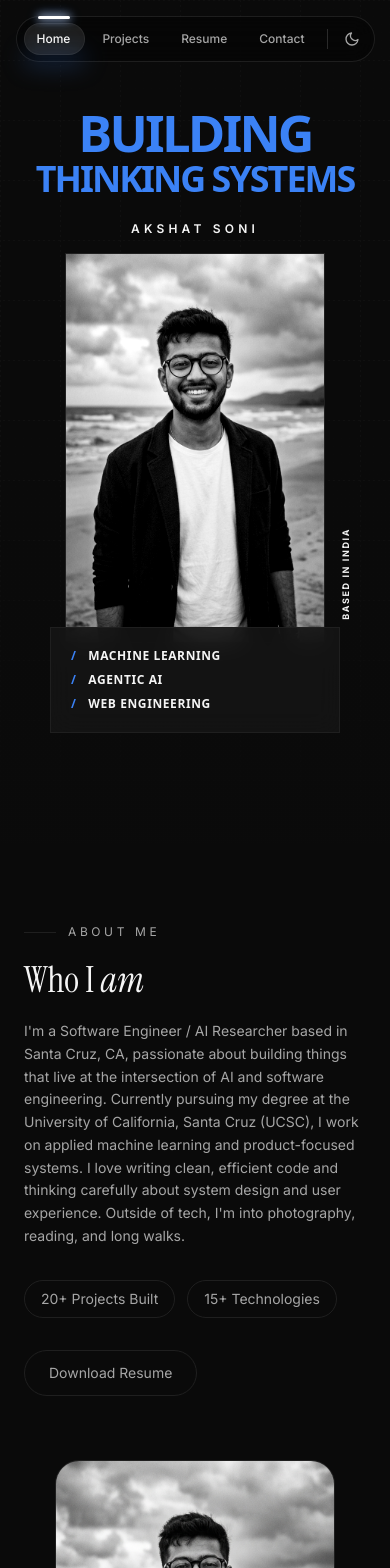
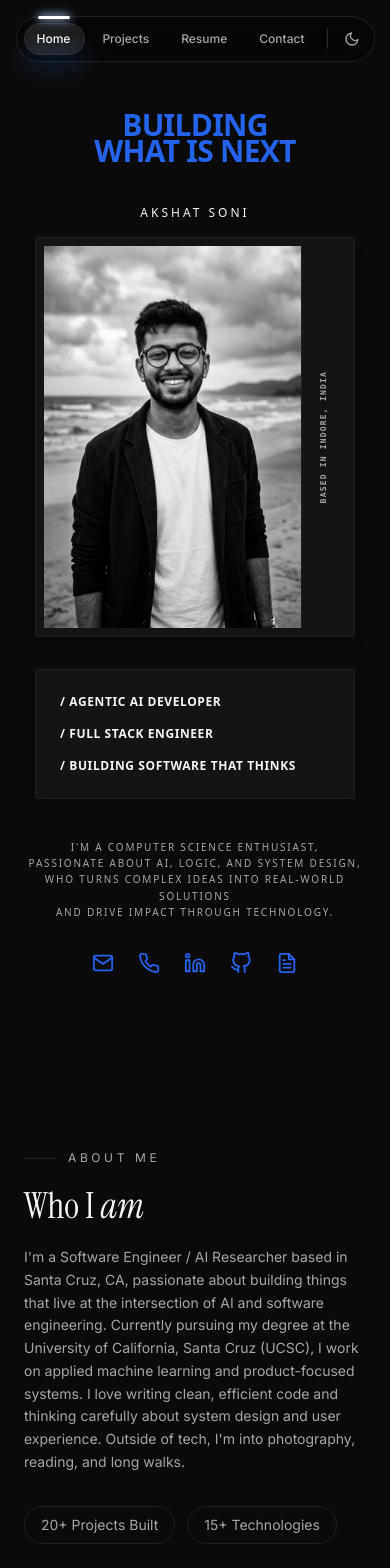
Before and after one commit to akshatsoni27/portfolio, a React (Vite) app: page / in a window 390 px wide. Shown: the top 1568 px of the page. Built offline with nearby package versions, Linux system fonts and the light colour scheme; the HTML template or start-up script is replaced by a standard one.

Commit message:
feat: add responsive HeroSection component with motion animations and social links

```diff
--- a/src/sections/HeroSection.tsx
+++ b/src/sections/HeroSection.tsx
@@ -1,123 +1,194 @@
-import { useEffect, useRef } from 'react'
-import { gsap } from 'gsap'
+import { motion } from 'framer-motion'
+
+// Configuration for Rajat Maheshwari portfolio content (exactly as shown in reference photos)
+const HERO_CONTENT = {
+  heading: ['BUILDING', 'What is next'],
+  name: 'Akshat Soni',
+  location: 'BASED IN Indore, India',
+  skills: [
+    '/ AGENTIC AI DEVELOPER',
+    '/ FULL STACK ENGINEER',
+    '/ BUILDING SOFTWARE THAT THINKS'
+  ],
+  description: [
+    "I'M A COMPUTER SCIENCE ENTHUSIAST,",
+    "PASSIONATE ABOUT AI, LOGIC, AND SYSTEM DESIGN,",
+    "WHO TURNS COMPLEX IDEAS INTO REAL-WORLD SOLUTIONS",
+    "AND DRIVE IMPACT THROUGH TECHNOLOGY."
+  ],
+  socials: [
+    {
+      type: 'email',
+      href: 'mailto:rajat@example.com', // Replace with user's email if needed
+      icon: (
+        <svg viewBox="0 0 24 24" width="22" height="22" stroke="currentColor" strokeWidth="2" fill="none" strokeLinecap="round" strokeLinejoin="round">
+          <path d="M4 4h16c1.1 0 2 .9 2 2v12c0 1.1-.9 2-2 2H4c-1.1 0-2-.9-2-2V6c0-1.1.9-2 2-2z"/>
+          <polyline points="22,6 12,13 2,6"/>
+        </svg>
+      )
+    },
+    {
+      type: 'phone',
+      href: 'tel:+1234567890', // Replace with user's phone if needed
+      icon: (
+        <svg viewBox="0 0 24 24" width="22" height="22" stroke="currentColor" strokeWidth="2" fill="none" strokeLinecap="round" strokeLinejoin="round">
+          <path d="M22 16.92v3a2 2 0 0 1-2.18 2 19.79 19.79 0 0 1-8.63-3.07 19.5 19.5 0 0 1-6-6 19.79 19.79 0 0 1-3.07-8.67A2 2 0 0 1 4.11 2h3a2 2 0 0 1 2 1.72 12.84 12.84 0 0 0 .7 2.81 2 2 0 0 1-.45 2.11L8.09 9.91a16 16 0 0 0 6 6l1.27-1.27a2 2 0 0 1 2.11-.45 12.84 12.84 0 0 0 2.81.7A2 2 0 0 1 22 16.92z"/>
+        </svg>
+      )
+    },
+    {
+      type: 'linkedin',
+      href: 'https://linkedin.com/in/rajat-maheshwari', // Replace with user's linkedin if needed
+      icon: (
+        <svg viewBox="0 0 24 24" width="22" height="22" stroke="currentColor" strokeWidth="2" fill="none" strokeLinecap="round" strokeLinejoin="round">
+          <path d="M16 8a6 6 0 0 1 6 6v7h-4v-7a2 2 0 0 0-2-2 2 2 0 0 0-2 2v7h-4v-7a6 6 0 0 1 6-6z"/>
+          <rect x="2" y="9" width="4" height="12"/>
+          <circle cx="4" cy="4" r="2"/>
+        </svg>
+      )
+    },
+    {
+      type: 'github',
+      href: 'https://github.com/rajat-maheshwari', // Replace with user's github if needed
+      icon: (
+        <svg viewBox="0 0 24 24" width="22" height="22" stroke="currentColor" strokeWidth="2" fill="none" strokeLinecap="round" strokeLinejoin="round">
+          <path d="M9 19c-5 1.5-5-2.5-7-3m14 6v-3.87a3.37 3.37 0 0 0-.94-2.61c3.14-.35 6.44-1.54 6.44-7A5.44 5.44 0 0 0 20 4.77 5.07 5.07 0 0 0 19.91 1S18.73.65 16 2.48a13.38 13.38 0 0 0-7 0C6.27.65 5.09 1 5.09 1A5.07 5.07 0 0 0 5 4.77a5.44 5.44 0 0 0-1.5 3.78c0 5.42 3.3 6.61 6.44 7A3.37 3.37 0 0 0 9 18.13V22"/>
+        </svg>
+      )
+    },
+    {
+      type: 'resume',
+      href: '/resume.pdf', // Replace with user's resume path if needed
+      icon: (
+        <svg viewBox="0 0 24 24" width="22" height="22" stroke="currentColor" strokeWidth="2" fill="none" strokeLinecap="round" strokeLinejoin="round">
+          <path d="M14 2H6a2 2 0 0 0-2 2v16a2 2 0 0 0 2 2h12a2 2 0 0 0 2-2V8z"/>
+          <polyline points="14,2 14,8 20,8"/>
+          <line x1="16" y1="13" x2="8" y2="13"/>
+          <line x1="16" y1="17" x2="8" y2="17"/>
+          <polyline points="10,9 9,9 8,9"/>
+        </svg>
+      )
+    }
+  ]
+}
 
 export default function HeroSection() {
-  const sectionRef = useRef<HTMLElement>(null)
+  // Staggered load animation variants
+  const containerVariants = {
+    hidden: { opacity: 0 },
+    visible: {
+      opacity: 1,
+      transition: {
+        staggerChildren: 0.15,
+        delayChildren: 0.1
+      }
+    }
+  }
 
-  useEffect(() => {
-    const ctx = gsap.context(() => {
-      const tl = gsap.timeline({ delay: 0.1 })
-
-      tl.fromTo('.grid-bg', { opacity: 0 }, { opacity: 1, duration: 1.2, ease: 'power2.out' }, 0)
-      tl.fromTo('.hero-title-1', { opacity: 0, y: 70 }, { opacity: 1, y: 0, duration: 1.1, ease: 'power4.out' }, 0.15)
-      tl.fromTo('.hero-title-2', { opacity: 0, y: 70 }, { opacity: 1, y: 0, duration: 1.1, ease: 'power4.out' }, 0.28)
-      tl.fromTo('.photo-card', { opacity: 0, scale: 0.96, y: 35 }, { opacity: 1, scale: 1, y: 0, duration: 1.1, ease: 'power3.out' }, 0.42)
-      tl.fromTo('.roles-box', { opacity: 0, x: -25 }, { opacity: 1, x: 0, duration: 0.9, ease: 'power3.out' }, 0.58)
-      tl.fromTo('.detail-fade', { opacity: 0, filter: 'blur(4px)' }, { opacity: 1, filter: 'blur(0px)', duration: 0.7, stagger: 0.08 }, 0.72)
-    }, sectionRef)
-
-    return () => ctx.revert()
-  }, [])
+  const fadeUpVariants = {
+    hidden: { opacity: 0, y: 30 },
+    visible: {
+      opacity: 1,
+      y: 0,
+      transition: { duration: 0.8, ease: [0.16, 1, 0.3, 1] }
+    }
+  }
 
   return (
-    <section
-      ref={sectionRef}
-      className="relative min-h-screen w-full overflow-hidden bg-bg pt-20 md:pt-24"
-    >
-      <div className="grid-bg absolute inset-0 pointer-events-none opacity-40 dark:opacity-[0.45]" />
-      <div className="absolute inset-0 bg-gradient-to-b from-bg/5 via-transparent to-bg pointer-events-none" />
+    <section className="relative min-h-screen w-full bg-bg text-text-primary flex flex-col justify-start pt-28 pb-16 overflow-y-auto transition-colors duration-300">
+      {/* Background decoration grid */}
+      <div className="absolute inset-0 grid-bg opacity-40 pointer-events-none -z-10" />
 
-      <div className="relative z-10 mx-auto min-h-[calc(100vh-5rem)] w-full max-w-[1536px] px-5 sm:px-8 md:px-12 lg:px-16 xl:px-20 select-none">
+      <motion.div
+        variants={containerVariants}
+        initial="hidden"
+        animate="visible"
+        className="w-full flex flex-col items-center"
+      >
+        {/* Giant Blue Main Title */}
+        <motion.div variants={fadeUpVariants} className="w-full text-center px-4">
+          <h1 className="text-blue-600 dark:text-blue-500 font-sans font-black tracking-tight leading-[0.88] uppercase text-3xl sm:text-5xl md:text-7xl lg:text-[6.5vw] select-none">
+            {HERO_CONTENT.heading[0]} <br />
+            {HERO_CONTENT.heading[1]}
+          </h1>
+        </motion.div>
 
-        <div className="relative mx-auto w-full pt-8 sm:pt-10 md:pt-8 lg:pt-10">
+        {/* Main Grid: Box on Left, Name & Image on Right */}
+        <div className="w-full max-w-5xl mx-auto px-6 mt-10 md:mt-12 flex flex-col md:flex-row items-center md:items-start justify-center gap-8 md:gap-0">
 
-          {/* COMPUTATIONAL */}
-          <div className="overflow-hidden text-center">
-            <h1 className="hero-title-1 whitespace-nowrap font-sans text-[13vw] sm:text-[11vw] md:text-[10.8vw] lg:text-[9.8vw] xl:text-[9.3rem] font-extrabold uppercase leading-[0.82] tracking-[-0.055em] text-blue-500 dark:text-[#5fa4f9]">
-              Building
-            </h1>
-          </div>
+          {/* Left Column: Bullet Box (appears below image on mobile via order-2) */}
+          <motion.div
+            variants={fadeUpVariants}
+            className="w-full max-w-[320px] sm:max-w-[360px] mx-auto md:max-w-none md:mx-0 md:w-[45%] md:mt-24 md:-mr-10 lg:-mr-12 z-20 order-2 md:order-1"
+          >
+            <div className="border border-stroke bg-surface p-6 md:p-8 rounded-sm shadow-md flex flex-col gap-4 font-sans font-bold text-xs sm:text-sm md:text-base tracking-wider text-left text-text-primary">
+              {HERO_CONTENT.skills.map((skill, idx) => (
+                <div key={idx}>{skill}</div>
+              ))}
+            </div>
+          </motion.div>
 
-          {/* THINKER */}
-          <div className="relative z-20 mt-[3vw] md:mt-[2.8vw] lg:mt-[2.4rem] overflow-hidden text-center">
-            <h1 className="hero-title-2 whitespace-nowrap font-sans text-[9.2vw] sm:text-[8.8vw] md:text-[7.2vw] lg:text-[6.5vw] xl:text-[7.5rem] font-extrabold uppercase leading-[0.78] tracking-[-0.055em] text-blue-500 dark:text-[#5fa4f9]">
-              Thinking Systems
-            </h1>
-          </div>
-
-          {/* Desktop composition */}
-          <div className="relative mx-auto hidden md:block h-[430px] lg:h-[500px] xl:h-[540px] w-full">
-
-            {/* Roles box */}
-            <div className="roles-box absolute left-[25.5%] top-[92px] lg:left-[27.2%] lg:top-[105px] xl:left-[27.5%] xl:top-[110px] z-10 flex h-[150px] lg:h-[170px] xl:h-[188px] w-[325px] lg:w-[370px] xl:w-[405px] items-center border border-stroke bg-surface/80 dark:bg-black/75 backdrop-blur-sm">
-              <ul className="ml-10 lg:ml-12 flex flex-col gap-2 font-sans text-sm lg:text-base xl:text-lg font-bold tracking-[-0.02em] text-text-primary">
-                <li><span className="mr-2 text-blue-500 dark:text-[#5fa4f9]">/</span> MACHINE LEARNING</li>
-                <li><span className="mr-2 text-blue-500 dark:text-[#5fa4f9]">/</span> AGENTIC AI</li>
-                <li><span className="mr-2 text-blue-500 dark:text-[#5fa4f9]">/</span> WEB ENGINEERING</li>
-              </ul>
+          {/* Right Column: Name & Image (appears first on mobile via order-1) */}
+          <motion.div
+            variants={fadeUpVariants}
+            className="w-full md:w-[50%] flex flex-col items-center md:items-start z-10 order-1 md:order-2"
+          >
+            {/* Name */}
+            <div className="text-center md:text-left tracking-[0.25em] md:tracking-[0.35em] font-sans font-medium text-xs sm:text-sm text-text-primary uppercase mb-4 md:pl-2 select-none">
+              {HERO_CONTENT.name}
             </div>
 
-            {/* Portrait */}
-            <div className="photo-card absolute left-[52.2%] top-[-30px] lg:left-[52.5%] lg:top-[-34px] xl:left-[52.5%] xl:top-[-38px] z-30">
-              <div className="relative h-[430px] lg:h-[500px] xl:h-[540px] w-[285px] lg:w-[330px] xl:w-[360px] border border-stroke bg-surface">
-                <img
-                  src="/portrait.png"
-                  alt="Portrait of Akshat Soni"
-                  className="h-full w-full object-cover grayscale contrast-[1.08]"
-                />
-
-                <div className="absolute inset-0 bg-gradient-to-tr from-transparent via-transparent to-white/5 pointer-events-none" />
-
-                <div className="detail-fade absolute left-[32%] top-[7%] z-40">
-                  <h3 className="whitespace-nowrap font-sans text-xl lg:text-2xl xl:text-[2rem] font-light uppercase tracking-[0.28em] text-white drop-shadow-[0_2px_8px_rgba(0,0,0,0.8)]">
-                    AKSHAT SONI
-                  </h3>
-                </div>
-
-                <div className="detail-fade absolute -right-[29px] bottom-[3%] z-40">
-                  <span
-                    style={{ writingMode: 'vertical-rl' }}
-                    className="rotate-180 whitespace-nowrap font-sans text-[10px] lg:text-xs font-bold uppercase tracking-[0.18em] text-text-primary"
-                  >
-                    BASED IN INDIA
-                  </span>
-                </div>
-              </div>
-            </div>
-          </div>
-
-          {/* Mobile composition */}
-          <div className="relative z-30 mt-7 flex flex-col items-center md:hidden">
-            <div className="detail-fade mb-4 text-center text-xs font-semibold uppercase tracking-[0.35em] text-text-primary">
-              AKSHAT SONI
-            </div>
-
-            <div className="photo-card relative h-[390px] w-[260px] border border-stroke bg-surface">
+            {/* Image Card */}
+            <div className="flex bg-surface border border-stroke p-2 shadow-lg rounded-sm w-full max-w-[320px] sm:max-w-[360px] aspect-[4/5]">
               <img
-                src="/portrait.png"
-                alt="Portrait of Akshat Soni"
-                className="h-full w-full object-cover grayscale contrast-[1.08]"
+                src="/profile.jpg"
+                className="w-[85%] h-full object-cover grayscale contrast-110"
+                alt="Profile"
               />
-              <div className="absolute -right-7 bottom-4">
-                <span
-                  style={{ writingMode: 'vertical-rl' }}
-                  className="rotate-180 whitespace-nowrap text-[9px] font-bold uppercase tracking-[0.18em] text-text-primary"
-                >
-                  BASED IN INDIA
+              <div className="w-[15%] flex items-center justify-center border-l border-stroke">
+                <span className="[writing-mode:vertical-rl] rotate-180 uppercase tracking-[0.15em] text-[8px] md:text-[9px] font-mono text-muted font-bold py-4 select-none whitespace-nowrap">
+                  {HERO_CONTENT.location}
                 </span>
               </div>
             </div>
+          </motion.div>
 
-            <div className="roles-box relative -mt-4 z-40 w-[290px] border border-stroke bg-surface/90 dark:bg-black/85 p-5 backdrop-blur-md">
-              <ul className="flex flex-col gap-2 font-sans text-xs font-bold tracking-wider text-text-primary">
-                <li><span className="mr-2 text-blue-500 dark:text-[#5fa4f9]">/</span> MACHINE LEARNING</li>
-                <li><span className="mr-2 text-blue-500 dark:text-[#5fa4f9]">/</span> AGENTIC AI</li>
-                <li><span className="mr-2 text-blue-500 dark:text-[#5fa4f9]">/</span> WEB ENGINEERING</li>
-              </ul>
-            </div>
-          </div>
         </div>
-      </div>
+
+        {/* Description Paragraph */}
+        <motion.div
+          variants={fadeUpVariants}
+          className="w-full max-w-2xl mx-auto px-6 mt-10 md:mt-16 text-center select-none"
+        >
+          <p className="text-[10px] sm:text-xs md:text-sm font-sans font-normal tracking-[0.18em] leading-relaxed text-muted uppercase">
+            {HERO_CONTENT.description.map((line, idx) => (
+              <span key={idx} className="block">
+                {line}
+              </span>
+            ))}
+          </p>
+        </motion.div>
+
+        {/* Social Links Row */}
+        <motion.div
+          variants={fadeUpVariants}
+          className="w-full flex justify-center items-center gap-6 sm:gap-8 mt-8 md:mt-10 mb-8 text-blue-600 dark:text-blue-500"
+        >
+          {HERO_CONTENT.socials.map((social) => (
+            <a
+              key={social.type}
+              href={social.href}
+              target="_blank"
+              rel="noreferrer"
+              className="hover:text-blue-700 dark:hover:text-blue-400 transition-colors duration-200"
+              aria-label={social.type}
+            >
+              {social.icon}
+            </a>
+          ))}
+        </motion.div>
+
+      </motion.div>
     </section>
   )
 }
```
